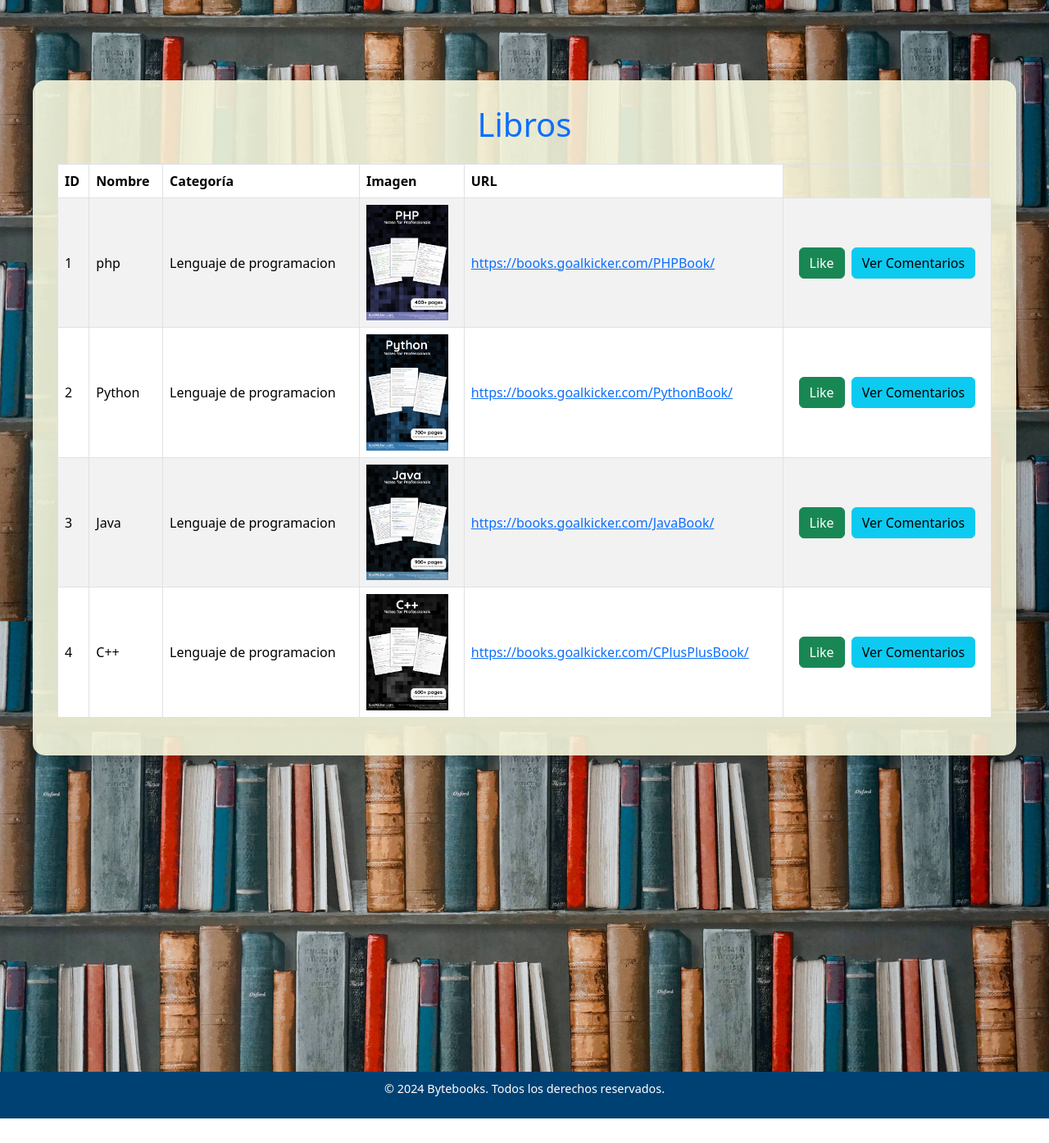
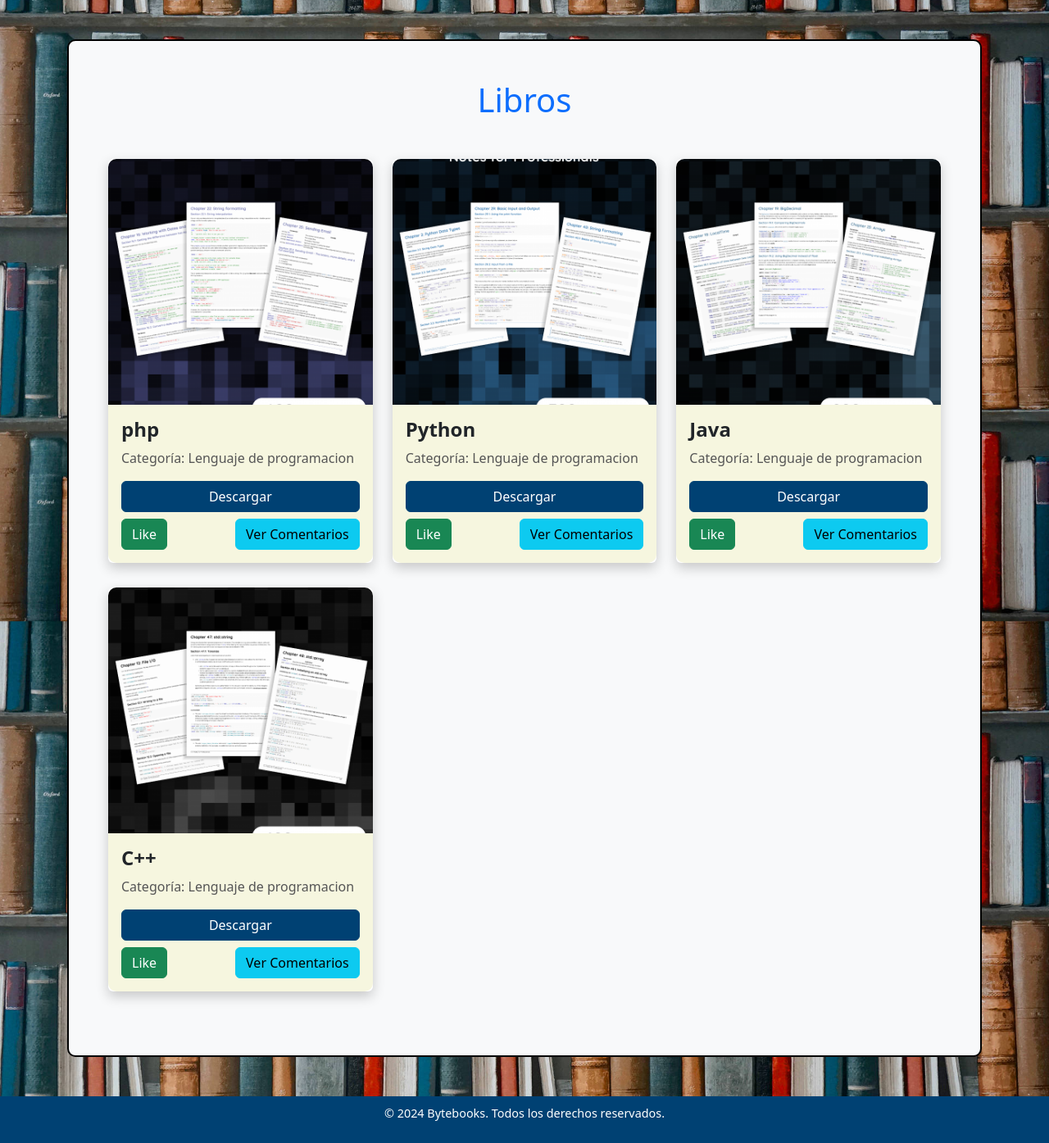
Before and after one commit to Codemaker83639/Bytebooks_2.0, a Flask app: page /user/view_books in a window 1280 px wide. Shown: the part 95-1490 px from the top of the page at 82% size. Before the commit the page ends 1460 px from the top, so only its background shows below. Run offline with Flask 3, Linux system fonts and the light colour scheme.

Commit message:
Cambios css

```diff
--- a/templates/user/view_books.html
+++ b/templates/user/view_books.html
@@ -27,38 +27,40 @@
             flex-direction: column;
         }
 
-        /* Pie de página */
-        footer {
-            background-color: #004173;
-            color: white;
-            text-align: center;
-            font-size: 0.9rem;
-            padding: 10px 0;
-            margin-top: auto;
+        /* Tarjetas de libros */
+        .card {
+            margin-bottom: 30px;
+            border: none;
+            box-shadow: 0 6px 15px rgba(0, 0, 0, 0.2);
+            transition: transform 0.3s ease;
         }
 
-        /* Tarjetas y tablas */
-        .table-container {
-            margin: 50px auto;
-            background-color: rgba(245, 245, 220, 0.9);
-            padding: 30px;
-            border-radius: 15px;
-            max-width: 1200px;
-            box-shadow: 0 6px 15px rgba(0, 0, 0, 0.2);
+        .card:hover {
+            transform: translateY(-5px);
         }
 
-        .table th,
-        .table td {
-            vertical-align: middle;
+        .card-img-top {
+            max-height: 300px;
+            object-fit: cover;
+            border-top-left-radius: 10px;
+            border-top-right-radius: 10px;
         }
 
-        .table thead {
-            background-color: #004173;
-            color: white;
+        .card-body {
+            background-color: rgba(245, 245, 220, 0.9);
+            border-bottom-left-radius: 10px;
+            border-bottom-right-radius: 10px;
         }
 
-        .table tbody tr:hover {
-            background-color: #f2f2f2;
+        /* Títulos y textos */
+        .card-title {
+            font-size: 1.5rem;
+            font-weight: bold;
+        }
+
+        .card-text {
+            font-size: 1rem;
+            color: #555;
         }
 
         /* Botones */
@@ -90,6 +92,23 @@
             background-color: #17a2b8;
             border-color: #138496;
         }
+
+        /* Pie de página */
+        footer {
+            background-color: #004173;
+            color: white;
+            text-align: center;
+            font-size: 0.9rem;
+            padding: 10px 0;
+            margin-top: auto;
+        }
+
+                    /* Estilo para el fondo blanco con la línea negra */
+            .p-5.bg-light {
+                background-color: #f8f9fa;
+                border: 2px solid black;
+                border-radius: 10px;
+            }
     </style>
 </head>
 
@@ -98,62 +117,38 @@
     <br>
     <br>
     <div class="content">
-        <div class="container table-container">
+        <div class="container">
+            <div class="p-5 bg-light">
             <h1 class="text-center mb-4 text-primary">Libros</h1>
-            <div class="table-responsive">
-                <table class="table table-bordered table-striped">
-                    <thead>
-                        <tr>
-                            <th>ID</th>
-                            <th>Nombre</th>
-                            <th>Categoría</th>
-                            <th>Imagen</th>
-                            <th>URL</th>
-                        </tr>
-                    </thead>
-                    <tbody>
+            <br>
+            <div class="row">
                 {% for libro in libros %}
-                        <tr>
-                            <td>{{ libro.id_libro }}</td>
-                            <td>{{ libro.nombre_libro }}</td>
-                            <td>{{ libro.categoria }}</td>
-                            <td>
+                <div class="col-md-4">
+                    <div class="card">
                         <img src="{{ url_for('static', filename='uploads/' + libro.imagen) }}"
-                                    alt="{{ libro.nombre_libro }}" style="width: 100px;">
-                            </td>
-                            <td><a href="{{ libro.url }}" target="_blank" class="text-primary">{{ libro.url }}</a></td>
-                            <td>
-                                <div class="d-flex justify-content-center gap-2">
-                                    <form action="{{ url_for('user.like_book', libro_id=libro.id_libro) }}"
-                                        method="POST" class="d-inline">
+                             alt="{{ libro.nombre_libro }}"
+                             class="card-img-top">
+                        <div class="card-body">
+                            <h5 class="card-title">{{ libro.nombre_libro }}</h5>
+                            <p class="card-text">Categoría: {{ libro.categoria }}</p>
+                            <a href="{{ libro.url }}" target="_blank" class="btn btn-primary d-block mb-2">Descargar</a>
+                            <div class="d-flex justify-content-between">
+                                <form action="{{ url_for('user.like_book', libro_id=libro.id_libro) }}" method="POST" class="d-inline">
                                     <button type="submit" class="btn btn-success">Like</button>
                                 </form>
                                 <a href="{{ url_for('user.view_comments', libro_id=libro.id_libro) }}"
                                    class="btn btn-info">Ver Comentarios</a>
                             </div>
-                            </td>
-                        </tr>
+                        </div>
+                    </div>
+                </div>
                 {% endfor %}
-                    </tbody>
-                </table>
+            </div>
         </div>
         </div>
     </div>
     <br>
     <br>
-    <br>
-    <br>
-    <br>
-    <br>
-    <br>
-    <br>
-    <br>
-    <br>
-    <br>
-    <br>
-    <br>
-    <br>
-
     {% include 'user/Pie.html' %}
 </body>
 
```
Also changed, not shown: instance/mi_base_datos.db. Lines whose indentation alone changed are shown as unchanged.
